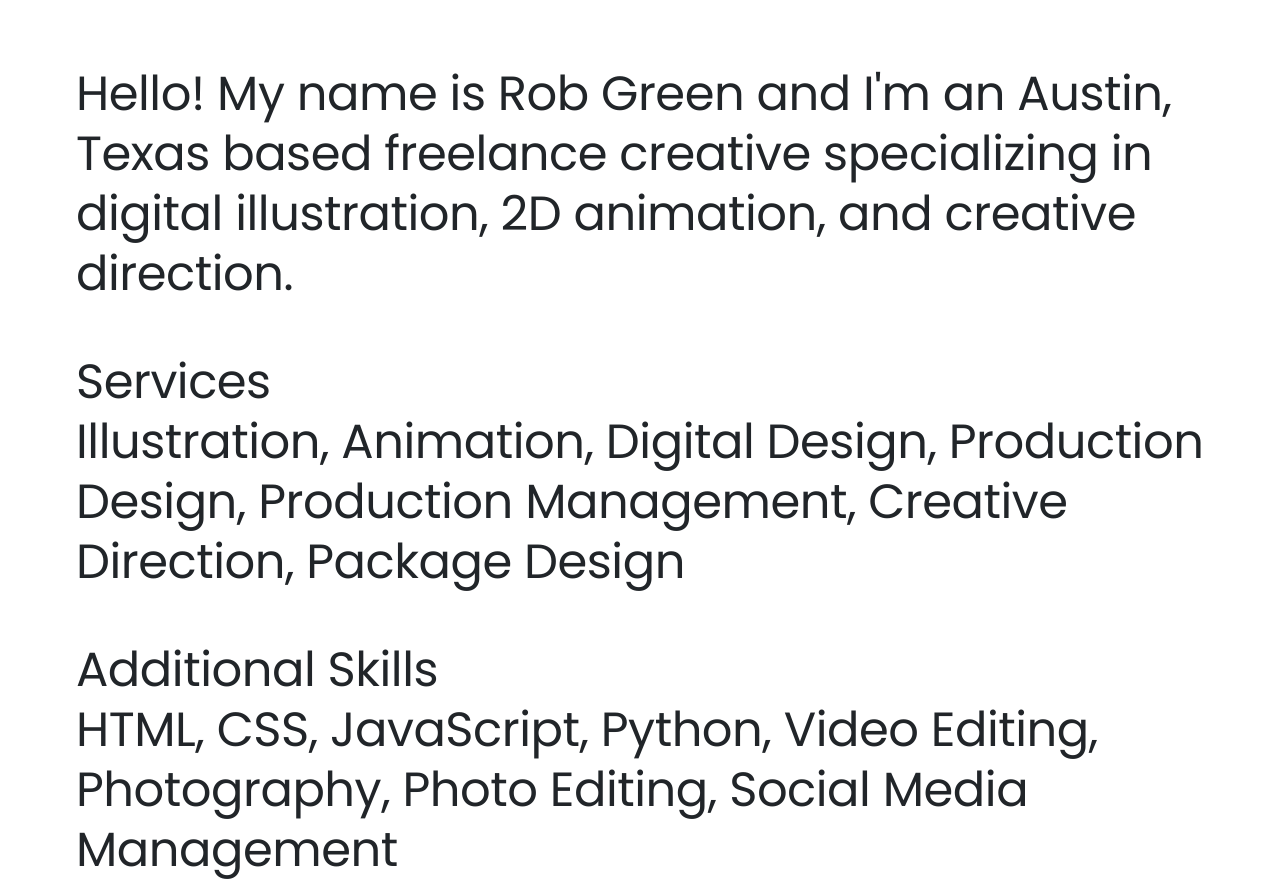
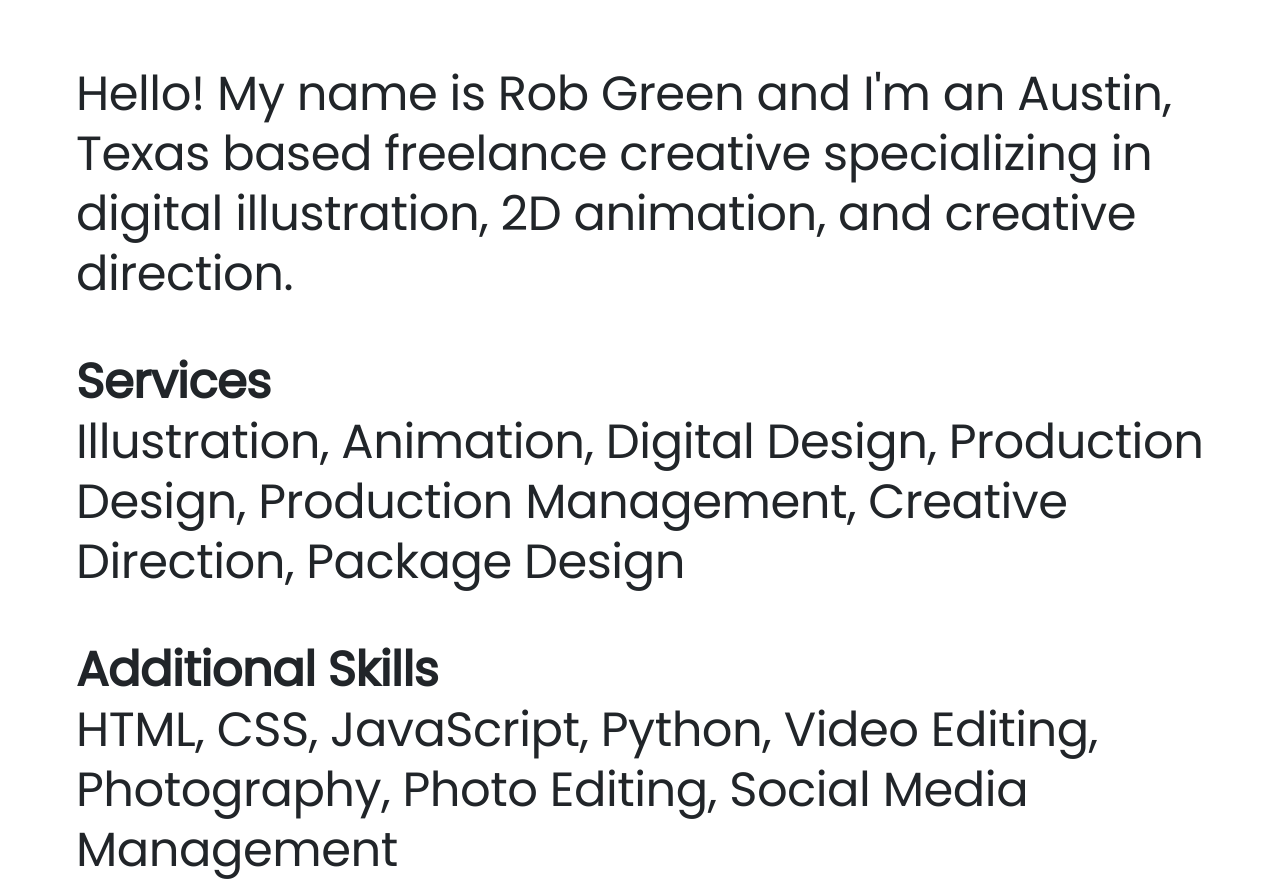
Before and after one commit to crackedego/profile_site, a plain HTML site: page index.html in a window 1280 px wide. Shown: the top 883 px of the page. Drawn offline with nearby package versions, Linux system fonts and the light colour scheme.

Commit message:
Added bolding

```diff
--- a/index.html
+++ b/index.html
@@ -38,12 +38,12 @@
       <div class="row align-items-lg-left">
         <div class="col-12">
           <p class="mb-5">Hello! My name is Rob Green and I'm an Austin, Texas based freelance creative specializing in digital illustration, 2D animation, and creative direction.</p>
-          <p class="mb-5">Services
+          <p class="mb-5"><strong>Services</strong>
             <br>
             Illustration, Animation, Digital Design, Production Design, Production Management, Creative Direction, Package Design
           </p>
           <p>
-            Additional Skills
+            <strong>Additional Skills</strong>
             <br>
             HTML, CSS, JavaScript, Python, Video Editing, Photography, Photo Editing, Social Media Management
           </p>
```
